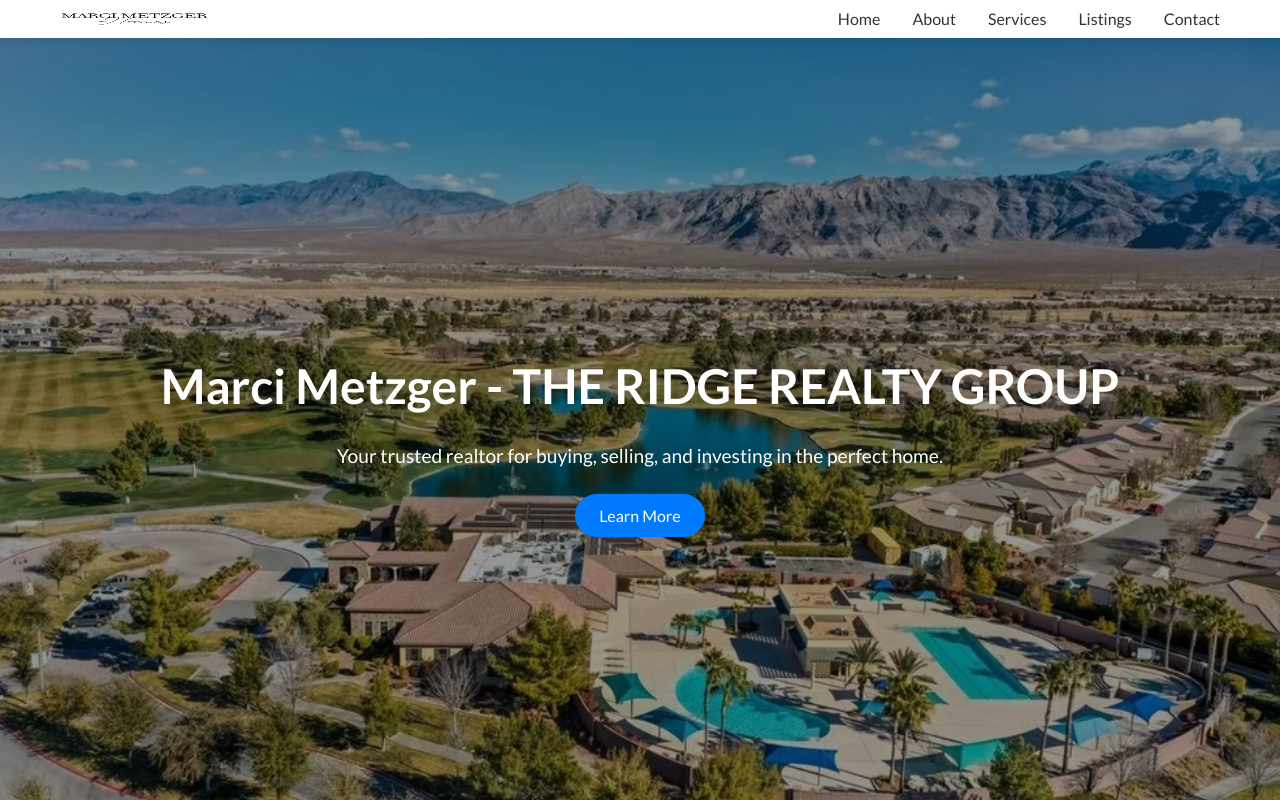
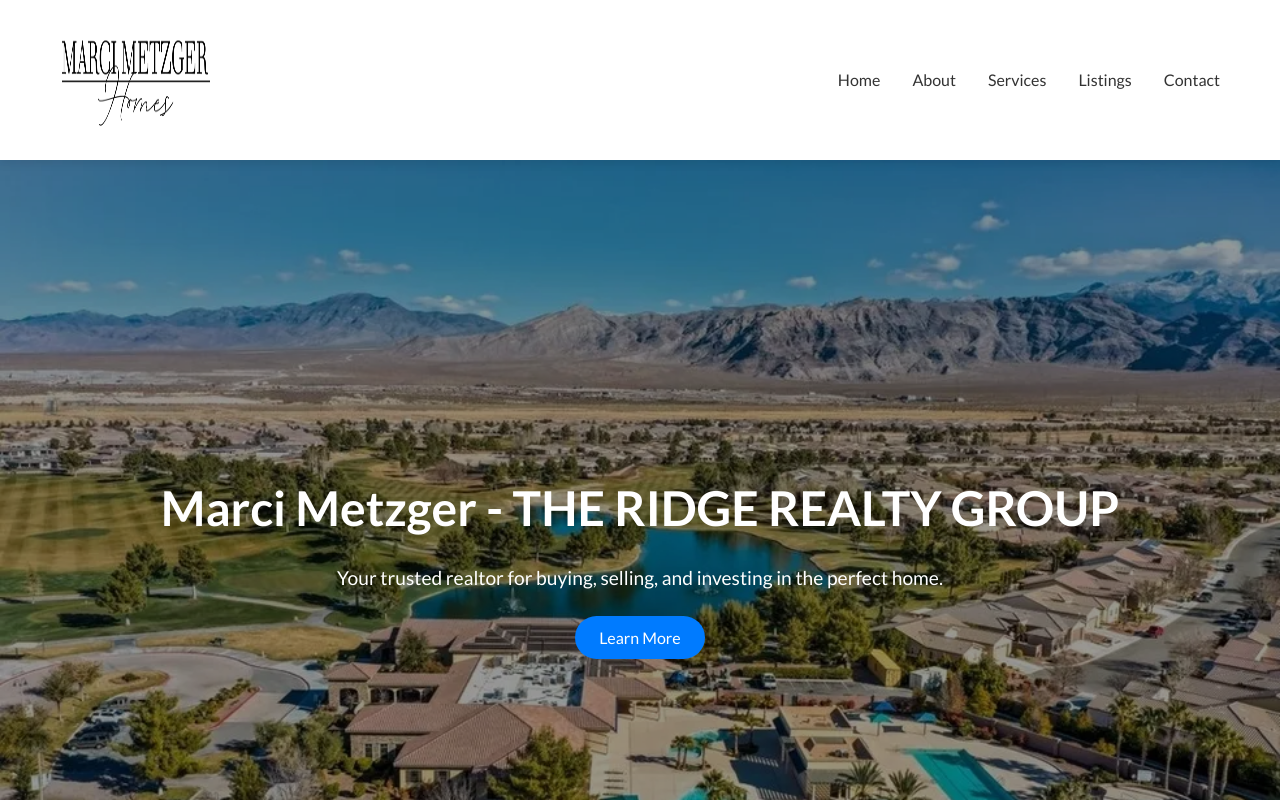
Before and after one commit to Sebastiene-Saavedra/Sebastiene-Saavedra.github.io, a plain HTML site: page index.html in a window 1280 px wide. Shown: the top 800 px of the page. Drawn offline with Linux system fonts and the light colour scheme.

Commit message:
Update index.html

```diff
--- a/index.html
+++ b/index.html
@@ -228,7 +228,7 @@
     <header>
         <nav class="container">
             <div class="logo">
-                <img src="images/Title1.webp" style="width:150px; height:20px;">
+                <img src="images/Title1.webp" style="width:150px; height:150px;">
             </div>
             <ul>
                 <li><a href="#home">Home</a></li>
```
